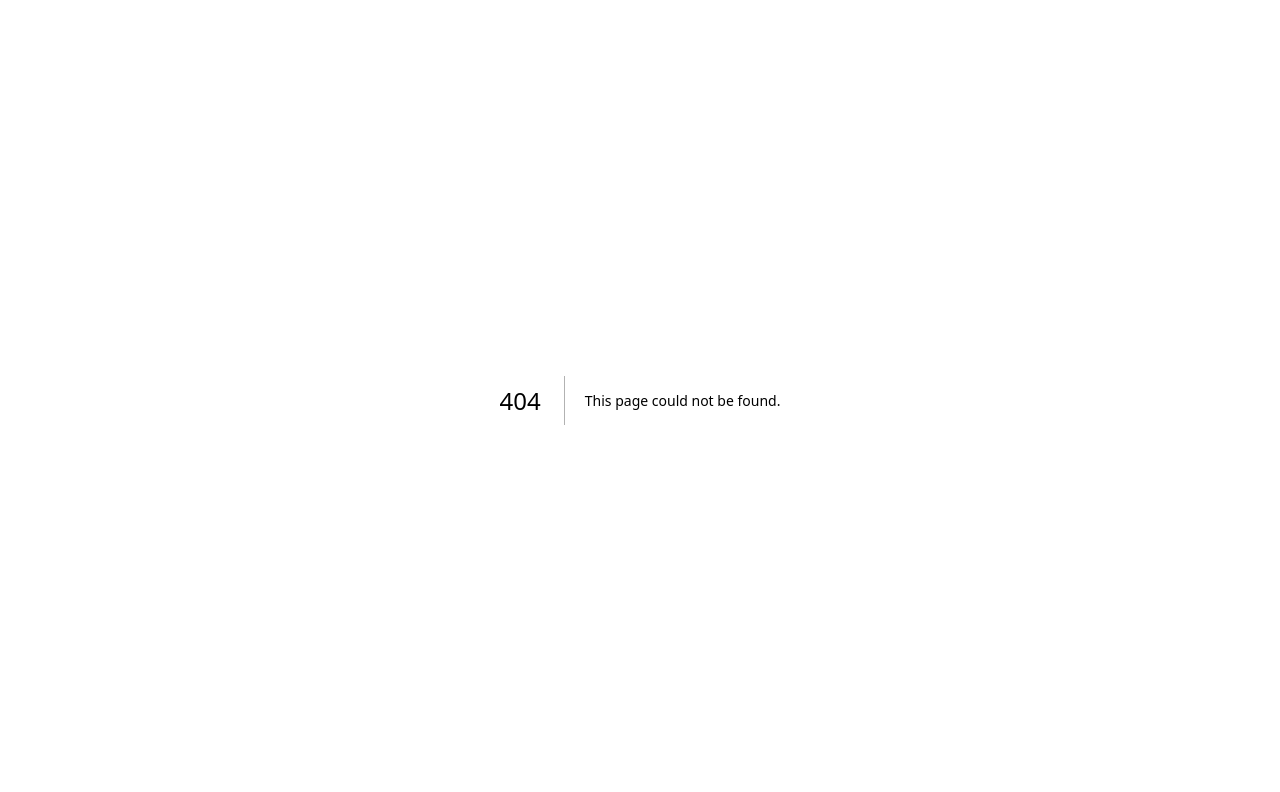
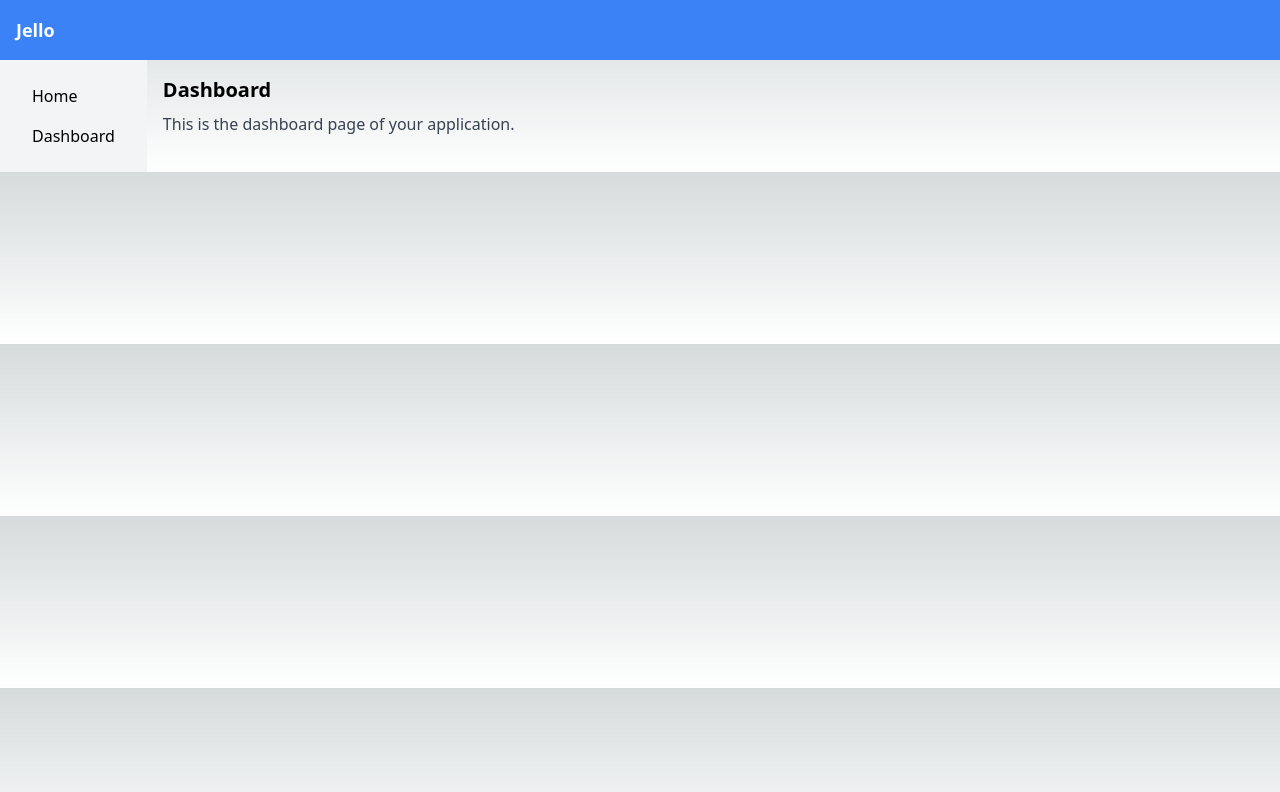
Before and after one commit to eren-olympic/jello, a Next.js app: page /dashboard in a window 1280 px wide. Before the commit this address had no page. Shown: the top 792 px of the page. Built offline with nearby package versions, Linux system fonts and the light colour scheme; no server answers.

Commit message:
feat: dashboard init

```diff
--- /dev/null
+++ b/pages/dashboard.tsx
@@ -0,0 +1,17 @@
+import Navbar from '../components/Navbar';
+import Sidebar from '../components/Sidebar';
+
+export default function Dashboard() {
+  return (
+    <div>
+      <Navbar />
+      <div className="flex">
+        <Sidebar />
+        <main className="flex-grow p-4">
+          <h1 className="text-xl font-bold mb-2">Dashboard</h1>
+          <p className="text-gray-700">This is the dashboard page of your application.</p>
+        </main>
+      </div>
+    </div>
+  );
+}
```
